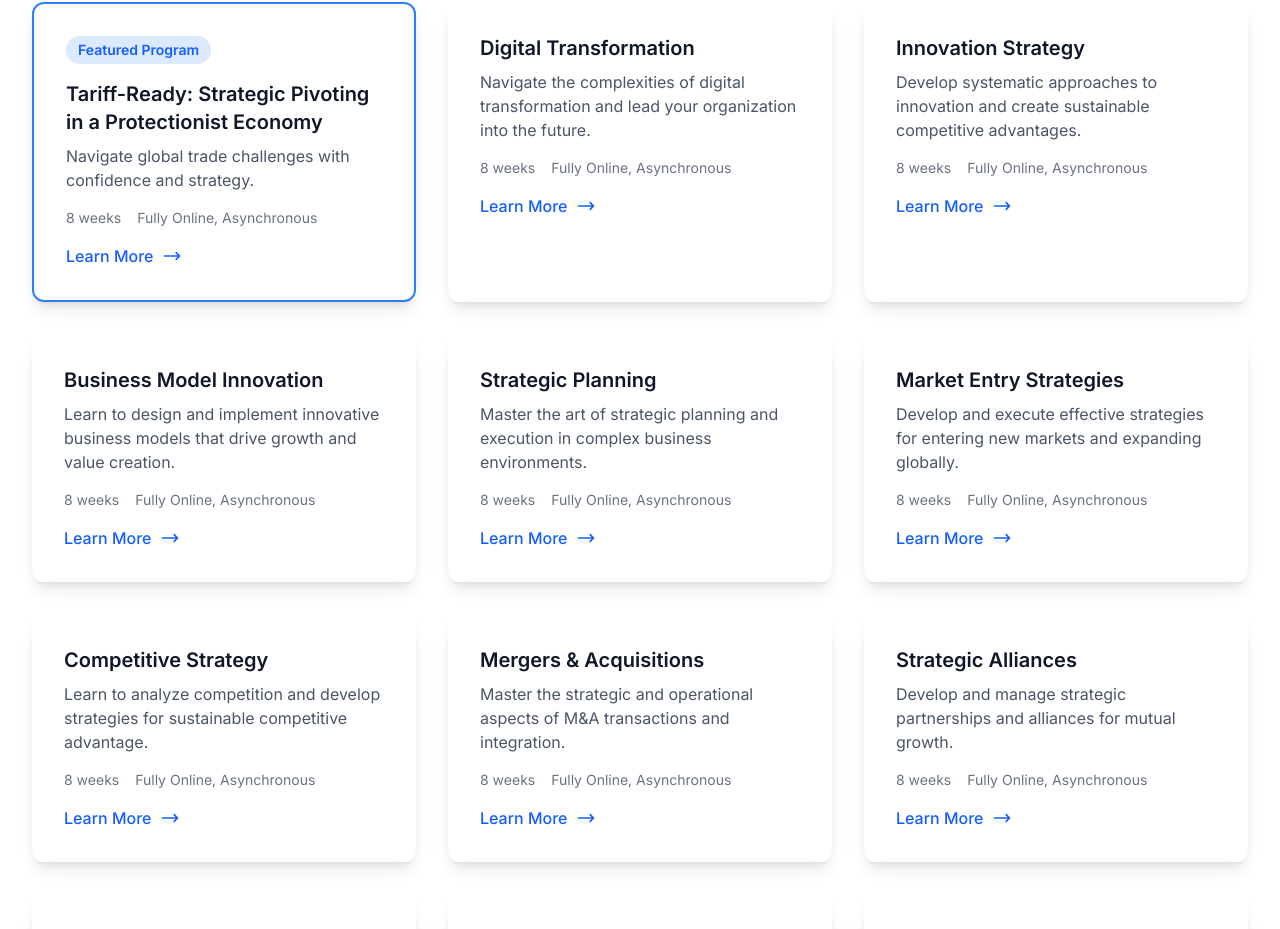
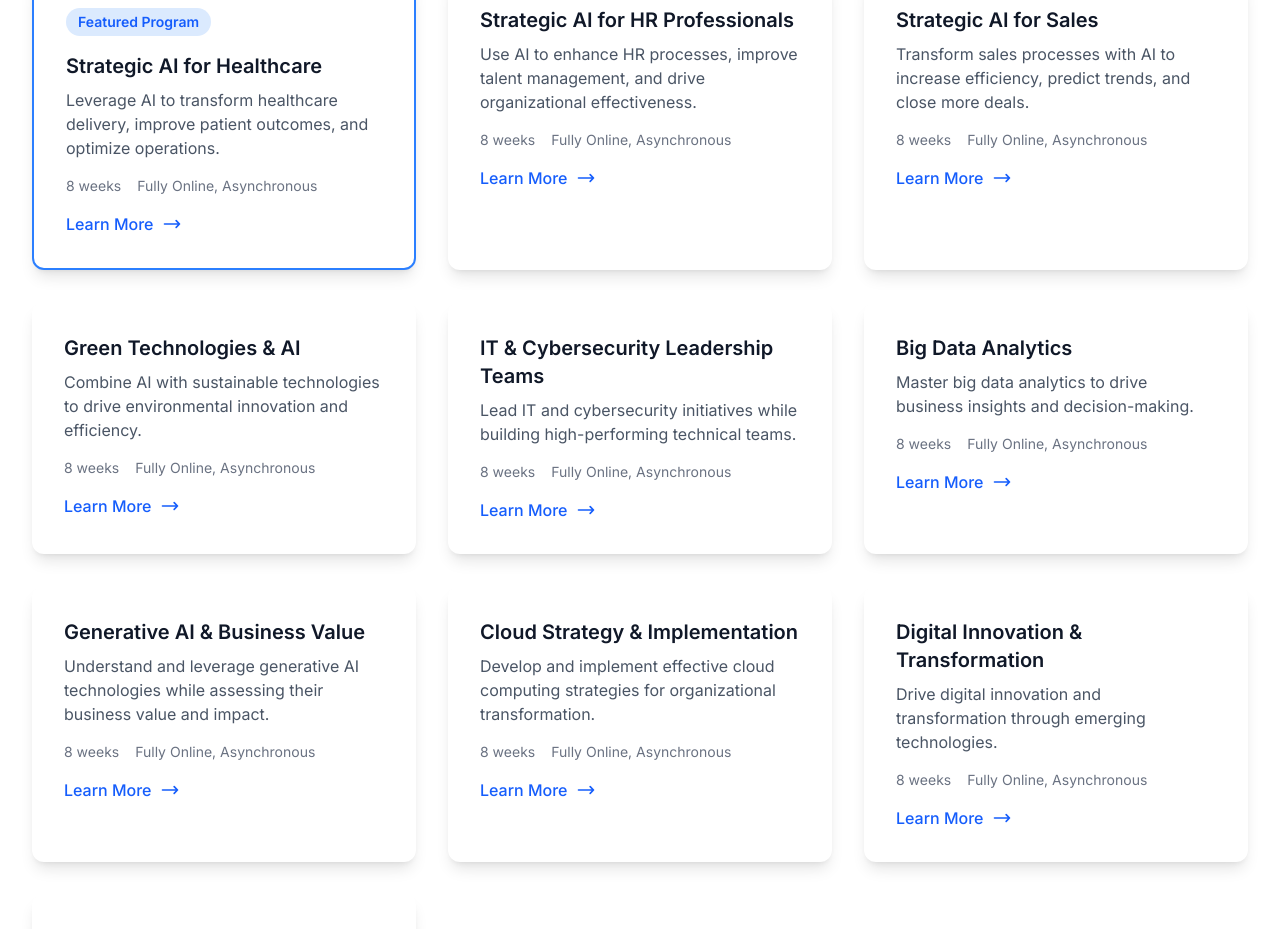
Before and after one commit to cyrusai17/edgentic2, a Next.js app in the folder edgentic2/: page /catalog in a window 1280 px wide. Shown: the part 1834-2763 px from the top of the page. Built offline with nearby package versions, Linux system fonts and the light colour scheme.

Commit message:
Reorganize course catalog and fix Node.js version issues

```diff
--- a/edgentic2/src/app/catalog/page.tsx
+++ b/edgentic2/src/app/catalog/page.tsx
@@ -33,12 +33,12 @@ export default function CourseCatalog() {
           link: "/programs/ethical-leadership"
         },
         {
-          title: "Emotional Intelligence in Leadership",
-          description: "Develop advanced emotional intelligence skills to build stronger relationships and lead with empathy.",
+          title: "Engineering Leadership",
+          description: "Develop the skills to lead technical teams and drive innovation in engineering organizations.",
           duration: "8 weeks",
           format: "Fully Online, Asynchronous",
           featured: false,
-          link: "/programs/emotional-intelligence"
+          link: "/programs/engineering-leadership"
         },
         {
           title: "Cross-Cultural Leadership",
@@ -73,22 +73,6 @@ export default function CourseCatalog() {
           link: "/programs/leadership-communication"
         },
         {
-          title: "Ethical Leadership",
-          description: "Navigate complex ethical challenges while maintaining organizational integrity and trust.",
-          duration: "8 weeks",
-          format: "Fully Online, Asynchronous",
-          featured: false,
-          link: "/programs/ethical-leadership"
-        },
-        {
-          title: "Women in Leadership",
-          description: "Develop strategies and skills for women leaders to overcome barriers and maximize impact.",
-          duration: "8 weeks",
-          format: "Fully Online, Asynchronous",
-          featured: false,
-          link: "/programs/women-leadership"
-        },
-        {
           title: "Executive Presence",
           description: "Cultivate the confidence, gravitas, and communication skills that define executive presence.",
           duration: "8 weeks",
@@ -107,6 +91,91 @@ export default function CourseCatalog() {
       ]
     },
     {
+      category: "Industry-Specific AI & Technology",
+      courses: [
+        {
+          title: "Strategic AI for Healthcare",
+          description: "Leverage AI to transform healthcare delivery, improve patient outcomes, and optimize operations.",
+          duration: "8 weeks",
+          format: "Fully Online, Asynchronous",
+          featured: true,
+          link: "/programs/strategic-ai-healthcare"
+        },
+        {
+          title: "Strategic AI for HR Professionals",
+          description: "Use AI to enhance HR processes, improve talent management, and drive organizational effectiveness.",
+          duration: "8 weeks",
+          format: "Fully Online, Asynchronous",
+          featured: false,
+          link: "/programs/strategic-ai-hr"
+        },
+        {
+          title: "Strategic AI for Sales",
+          description: "Transform sales processes with AI to increase efficiency, predict trends, and close more deals.",
+          duration: "8 weeks",
+          format: "Fully Online, Asynchronous",
+          featured: false,
+          link: "/programs/strategic-ai-sales"
+        },
+        {
+          title: "Green Technologies & AI",
+          description: "Combine AI with sustainable technologies to drive environmental innovation and efficiency.",
+          duration: "8 weeks",
+          format: "Fully Online, Asynchronous",
+          featured: false,
+          link: "/programs/green-tech-ai"
+        },
+        {
+          title: "IT & Cybersecurity Leadership Teams",
+          description: "Lead IT and cybersecurity initiatives while building high-performing technical teams.",
+          duration: "8 weeks",
+          format: "Fully Online, Asynchronous",
+          featured: false,
+          link: "/programs/it-cybersecurity"
+        },
+        {
+          title: "Big Data Analytics",
+          description: "Master big data analytics to drive business insights and decision-making.",
+          duration: "8 weeks",
+          format: "Fully Online, Asynchronous",
+          featured: false,
+          link: "/programs/big-data"
+        },
+        {
+          title: "Generative AI & Business Value",
+          description: "Understand and leverage generative AI technologies while assessing their business value and impact.",
+          duration: "8 weeks",
+          format: "Fully Online, Asynchronous",
+          featured: false,
+          link: "/programs/generative-ai"
+        },
+        {
+          title: "Cloud Strategy & Implementation",
+          description: "Develop and implement effective cloud computing strategies for organizational transformation.",
+          duration: "8 weeks",
+          format: "Fully Online, Asynchronous",
+          featured: false,
+          link: "/programs/cloud-strategy"
+        },
+        {
+          title: "Digital Innovation & Transformation",
+          description: "Drive digital innovation and transformation through emerging technologies.",
+          duration: "8 weeks",
+          format: "Fully Online, Asynchronous",
+          featured: false,
+          link: "/programs/digital-innovation"
+        },
+        {
+          title: "Blockchain & Distributed Systems",
+          description: "Understand and leverage blockchain technology for business innovation and transformation.",
+          duration: "8 weeks",
+          format: "Fully Online, Asynchronous",
+          featured: false,
+          link: "/programs/blockchain"
+        }
+      ]
+    },
+    {
       category: "Business Strategy & Innovation",
       courses: [
         {
@@ -118,20 +187,36 @@ export default function CourseCatalog() {
           link: "/programs/tariff-ready"
         },
         {
-          title: "Digital Transformation",
-          description: "Navigate the complexities of digital transformation and lead your organization into the future.",
+          title: "Design Thinking & Innovation",
+          description: "Master the principles and practices of design thinking to drive innovation and solve complex problems.",
           duration: "8 weeks",
           format: "Fully Online, Asynchronous",
           featured: false,
-          link: "/programs/digital-transformation"
+          link: "/programs/design-thinking"
         },
         {
-          title: "Innovation Strategy",
-          description: "Develop systematic approaches to innovation and create sustainable competitive advantages.",
+          title: "Customer Experience Strategy",
+          description: "Develop strategies to create exceptional customer experiences that drive loyalty and growth.",
           duration: "8 weeks",
           format: "Fully Online, Asynchronous",
           featured: false,
-          link: "/programs/innovation-strategy"
+          link: "/programs/customer-experience"
+        },
+        {
+          title: "Digital Marketing & Analytics",
+          description: "Master modern digital marketing strategies and tools to drive business growth.",
+          duration: "8 weeks",
+          format: "Fully Online, Asynchronous",
+          featured: false,
+          link: "/programs/digital-marketing"
+        },
+        {
+          title: "Strategic AI Implementation",
+          description: "Develop and implement AI strategies that create competitive advantage and drive business transformation.",
+          duration: "8 weeks",
+          format: "Fully Online, Asynchronous",
+          featured: false,
+          link: "/programs/strategic-ai"
         },
         {
           title: "Business Model Innovation",
@@ -142,7 +227,7 @@ export default function CourseCatalog() {
           link: "/programs/business-model-innovation"
         },
         {
-          title: "Strategic Planning",
+          title: "Strategic Planning & Execution",
           description: "Master the art of strategic planning and execution in complex business environments.",
           duration: "8 weeks",
           format: "Fully Online, Asynchronous",
@@ -150,7 +235,7 @@ export default function CourseCatalog() {
           link: "/programs/strategic-planning"
         },
         {
-          title: "Market Entry Strategies",
+          title: "Market Entry & Global Expansion",
           description: "Develop and execute effective strategies for entering new markets and expanding globally.",
           duration: "8 weeks",
           format: "Fully Online, Asynchronous",
@@ -158,7 +243,7 @@ export default function CourseCatalog() {
           link: "/programs/market-entry"
         },
         {
-          title: "Competitive Strategy",
+          title: "Competitive Strategy & Analysis",
           description: "Learn to analyze competition and develop strategies for sustainable competitive advantage.",
           duration: "8 weeks",
           format: "Fully Online, Asynchronous",
@@ -166,145 +251,12 @@ export default function CourseCatalog() {
           link: "/programs/competitive-strategy"
         },
         {
-          title: "Mergers & Acquisitions",
+          title: "Mergers & Acquisitions Strategy",
           description: "Master the strategic and operational aspects of M&A transactions and integration.",
           duration: "8 weeks",
           format: "Fully Online, Asynchronous",
           featured: false,
           link: "/programs/mergers-acquisitions"
-        },
-        {
-          title: "Strategic Alliances",
-          description: "Develop and manage strategic partnerships and alliances for mutual growth.",
-          duration: "8 weeks",
-          format: "Fully Online, Asynchronous",
-          featured: false,
-          link: "/programs/strategic-alliances"
-        },
-        {
-          title: "Business Sustainability",
-          description: "Create sustainable business strategies that balance profit with environmental and social impact.",
-          duration: "8 weeks",
-          format: "Fully Online, Asynchronous",
-          featured: false,
-          link: "/programs/business-sustainability"
-        },
-        {
-          title: "Growth Strategy",
-          description: "Develop and execute strategies for sustainable business growth and scaling.",
-          duration: "8 weeks",
-          format: "Fully Online, Asynchronous",
-          featured: false,
-          link: "/programs/growth-strategy"
-        },
-        {
-          title: "Business Strategy Analytics",
-          description: "Use data analytics to inform strategic decision-making and drive business performance.",
-          duration: "8 weeks",
-          format: "Fully Online, Asynchronous",
-          featured: false,
-          link: "/programs/strategy-analytics"
-        }
-      ]
-    },
-    {
-      category: "Technology & AI",
-      courses: [
-        {
-          title: "AI Strategy & Implementation",
-          description: "Develop and execute AI strategies that create value while maintaining human-centric leadership.",
-          duration: "8 weeks",
-          format: "Fully Online, Asynchronous",
-          featured: true,
-          link: "/programs/ai-strategy"
-        },
-        {
-          title: "Data-Driven Decision Making",
-          description: "Master the art of using data analytics to inform strategic decisions and drive organizational success.",
-          duration: "8 weeks",
-          format: "Fully Online, Asynchronous",
-          featured: false,
-          link: "/programs/data-driven-decision-making"
-        },
-        {
-          title: "Technology Leadership",
-          description: "Lead technology initiatives and teams while balancing innovation with business objectives.",
-          duration: "8 weeks",
-          format: "Fully Online, Asynchronous",
-          featured: false,
-          link: "/programs/technology-leadership"
-        },
-        {
-          title: "AI Ethics & Governance",
-          description: "Navigate the ethical implications of AI implementation and establish effective governance frameworks.",
-          duration: "8 weeks",
-          format: "Fully Online, Asynchronous",
-          featured: false,
-          link: "/programs/ai-ethics"
-        },
-        {
-          title: "Machine Learning for Business",
-          description: "Understand and leverage machine learning applications for business value creation.",
-          duration: "8 weeks",
-          format: "Fully Online, Asynchronous",
-          featured: false,
-          link: "/programs/machine-learning"
-        },
-        {
-          title: "Cloud Strategy",
-          description: "Develop and implement effective cloud computing strategies for organizational transformation.",
-          duration: "8 weeks",
-          format: "Fully Online, Asynchronous",
-          featured: false,
-          link: "/programs/cloud-strategy"
-        },
-        {
-          title: "Cybersecurity Leadership",
-          description: "Lead cybersecurity initiatives and protect organizational assets in the digital age.",
-          duration: "8 weeks",
-          format: "Fully Online, Asynchronous",
-          featured: false,
-          link: "/programs/cybersecurity"
-        },
-        {
-          title: "Digital Innovation",
-          description: "Drive digital innovation and transformation through emerging technologies.",
-          duration: "8 weeks",
-          format: "Fully Online, Asynchronous",
-          featured: false,
-          link: "/programs/digital-innovation"
-        },
-        {
-          title: "Blockchain Strategy",
-          description: "Understand and leverage blockchain technology for business innovation and transformation.",
-          duration: "8 weeks",
-          format: "Fully Online, Asynchronous",
-          featured: false,
-          link: "/programs/blockchain"
-        },
-        {
-          title: "IoT & Smart Systems",
-          description: "Lead the implementation of IoT solutions and smart systems for business value.",
-          duration: "8 weeks",
-          format: "Fully Online, Asynchronous",
-          featured: false,
-          link: "/programs/iot"
-        },
-        {
-          title: "Digital Product Strategy",
-          description: "Develop and execute strategies for digital product development and management.",
-          duration: "8 weeks",
-          format: "Fully Online, Asynchronous",
-          featured: false,
-          link: "/programs/digital-product"
-        },
-        {
-          title: "Technology Risk Management",
-          description: "Identify and manage technology risks while enabling innovation and growth.",
-          duration: "8 weeks",
-          format: "Fully Online, Asynchronous",
-          featured: false,
-          link: "/programs/tech-risk"
         }
       ]
     }
```
Also changed, not shown: 1 other file (tests, documents, lock files or other folders).
